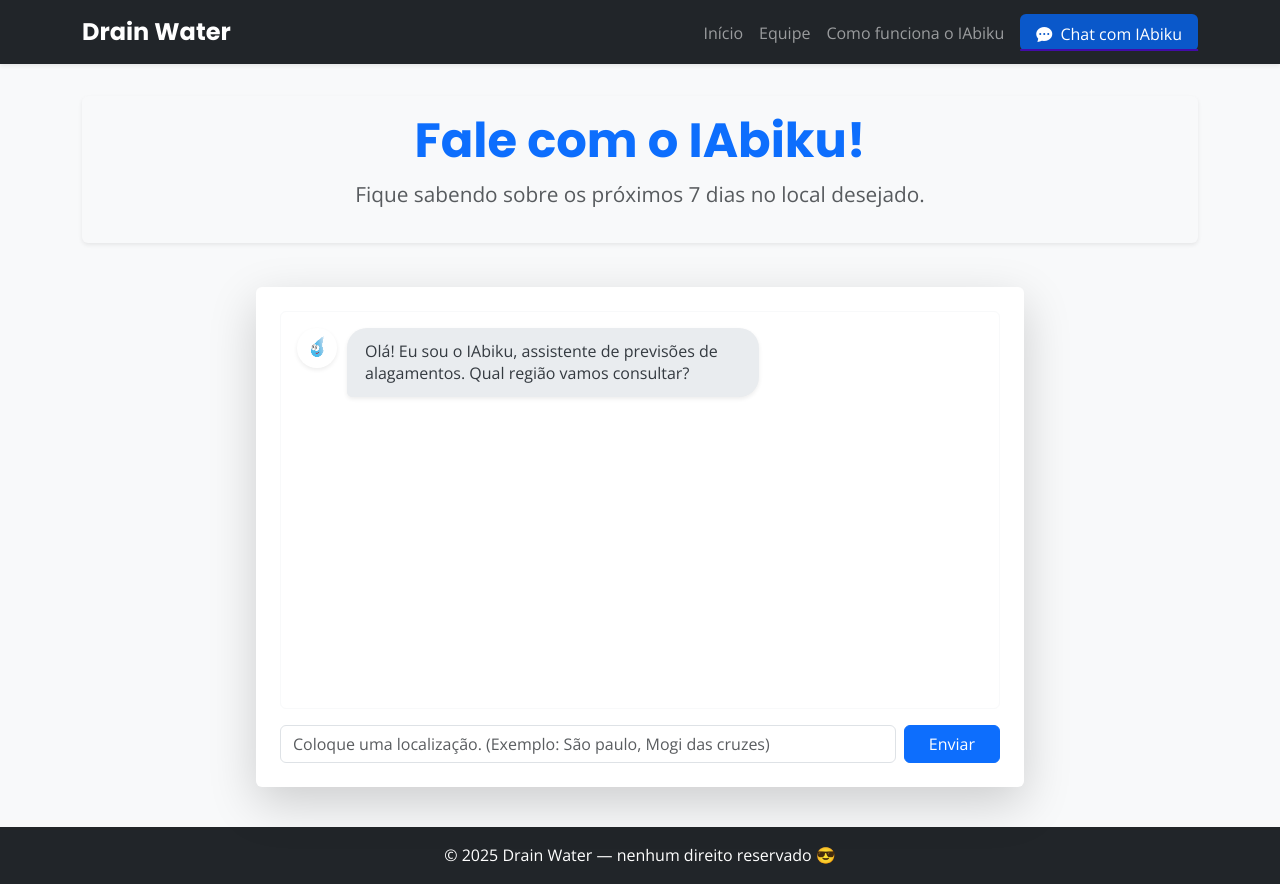
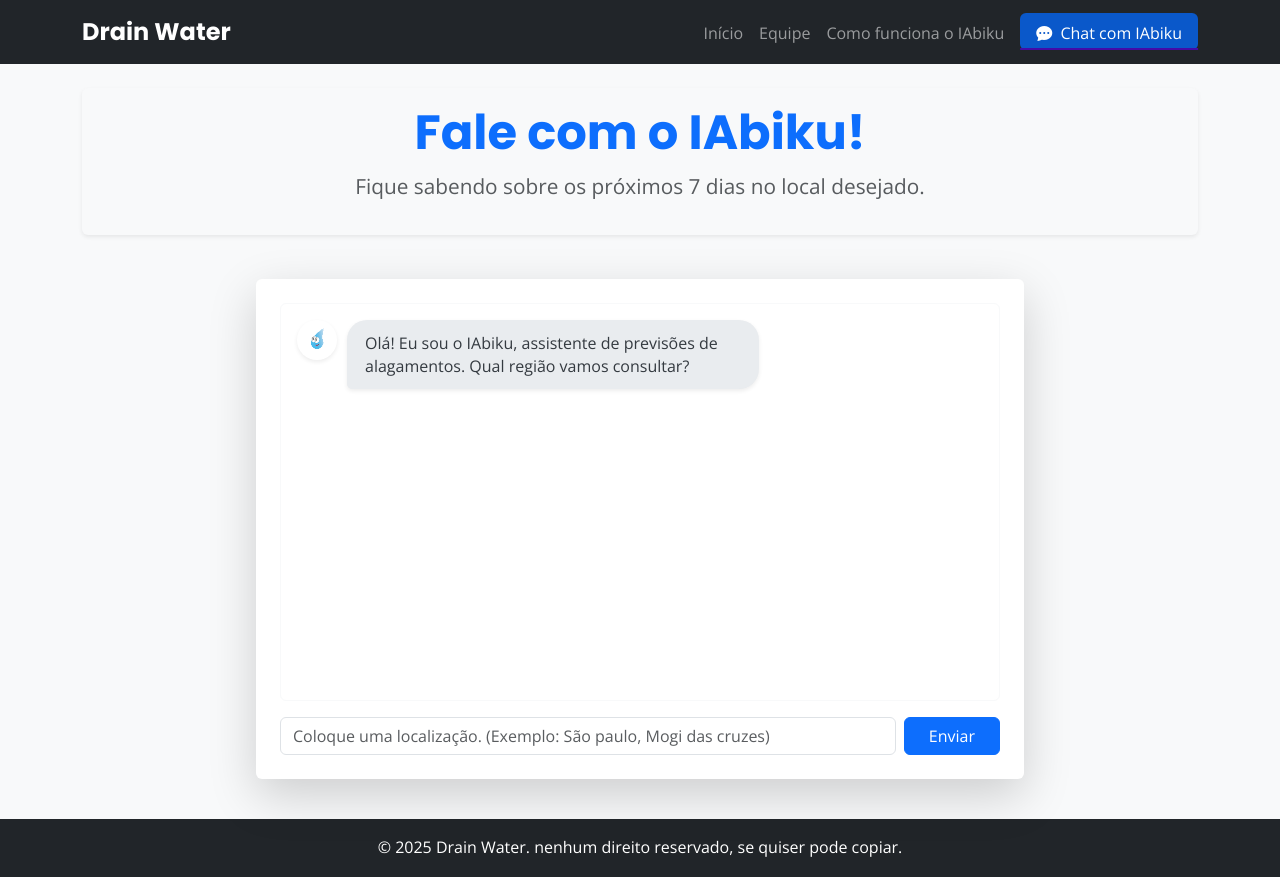
Before and after one commit to Calango123/IAbiku, a Flask app: page /chat in a window 1280 px wide. Run offline with Flask 3, Linux system fonts and the light colour scheme.

Commit message:
Update base.html

```diff
--- a/templates/base.html
+++ b/templates/base.html
@@ -4,39 +4,34 @@
     <meta charset="UTF-8">
     <meta name="viewport" content="width=device-width, initial-scale=1.0">
     <meta name="description" content="Hydra - Soluções inovadoras para prevenção de alagamentos e gerenciamento de riscos.">
-  <meta name="author" content="Hydra">
+    <meta name="author" content="Hydra, vamoo">
 
     <title>{{ site_name if site_name else 'Hydra' }} - {% block title %}{% endblock %}</title>
 
-  <!-- Bootstrap -->
-  <link href="https://cdn.jsdelivr.net/npm/bootstrap@5.3.3/dist/css/bootstrap.min.css" rel="stylesheet">
+    <link href="https://cdn.jsdelivr.net/npm/bootstrap@5.3.3/dist/css/bootstrap.min.css" rel="stylesheet" integrity="sha384-QWTKZyjpPEjISv5WaRU9OFeRpok6YctnYmDr5pNlyT2bRjXh0JMhjY6hW+ALEwIH" crossorigin="anonymous">
 
-  <!-- Google Fonts -->
     <link rel="preconnect" href="https://fonts.googleapis.com">
     <link rel="preconnect" href="https://fonts.gstatic.com" crossorigin>
     <link href="https://fonts.googleapis.com/css2?family=Open+Sans:wght@300;400;600;700&family=Poppins:wght@400;500;600;700&display=swap" rel="stylesheet">
 
-  <!-- Bootstrap Icons -->
     <link rel="stylesheet" href="https://cdn.jsdelivr.net/npm/bootstrap-icons@1.11.3/font/bootstrap-icons.min.css">
 
-  <!-- CSS custom -->
     <link rel="stylesheet" href="{{ url_for('static', filename='css/style.css') }}">
+
     {% block head_extra %}{% endblock %}
 </head>
 <body class="d-flex flex-column min-vh-100">
-  <!-- NAVBAR -->
     <header>
-    <nav class="navbar navbar-expand-lg navbar-dark bg-dark fixed-top shadow-sm" id="main-navbar">
+        <nav class="navbar navbar-expand-lg navbar-dark bg-dark" id="main-navbar">
             <div class="container">
-        <a class="navbar-brand fs-4 fw-bold gradient-text" href="/">
+                <a class="navbar-brand fs-4 fw-bold" href="/">
                     {{ site_name if site_name else 'Hydra' }}
                 </a>
-        <button class="navbar-toggler" type="button" data-bs-toggle="collapse" data-bs-target="#navbarNav"
-          aria-controls="navbarNav" aria-expanded="false" aria-label="Toggle navigation">
+                <button class="navbar-toggler" type="button" data-bs-toggle="collapse" data-bs-target="#navbarNav" aria-controls="navbarNav" aria-expanded="false" aria-label="Toggle navigation">
                     <span class="navbar-toggler-icon"></span>
                 </button>
                 <div class="collapse navbar-collapse" id="navbarNav">
-          <ul class="navbar-nav ms-auto align-items-lg-center">
+                    <ul class="navbar-nav ms-auto">
                         <li class="nav-item">
                             <a class="nav-link {% if title=='Início' %}active{% endif %}" href="/">Início</a>
                         </li>
@@ -57,37 +52,19 @@
         </nav>
     </header>
 
-  <!-- CONTEÚDO -->
-  <main class="flex-grow-1 pt-5 mt-4">
+    <main class="flex-grow-1">
         <div class="container mt-4">
             {% block content %}{% endblock %}
         </div>
     </main>
 
-  <!-- FOOTER -->
     <footer class="bg-dark text-white text-center py-3 mt-auto">
         <div class="container">
-      <p class="mb-0">&copy; {{ current_year if current_year else '202X' }} {{ site_name if site_name else 'Hydra' }} —
-        nenhum direito reservado 😎</p>
+            <p class="mb-0">&copy; {{ current_year if current_year else '202X' }} {{ site_name if site_name else 'Hydra' }}. nenhum direito reservado, se quiser pode copiar.</p>
         </div>
     </footer>
 
-  <!-- Scripts -->
-  <script src="https://cdn.jsdelivr.net/npm/bootstrap@5.3.3/dist/js/bootstrap.bundle.min.js"></script>
-
-  <!-- JS custom -->
-  <script>
-    // Navbar muda ao rolar
-    window.addEventListener("scroll", function () {
-      const navbar = document.getElementById("main-navbar");
-      if (window.scrollY > 50) {
-        navbar.classList.add("scrolled");
-      } else {
-        navbar.classList.remove("scrolled");
-      }
-    });
-  </script>
-
+    <script src="https://cdn.jsdelivr.net/npm/bootstrap@5.3.3/dist/js/bootstrap.bundle.min.js" integrity="sha384-YvpcrYf0tY3lHB60NNkmXc5s9fDVZLESaAA55NDzOxhy9GkcIdslK1eN7N6jIeHz" crossorigin="anonymous"></script>
     {% block scripts_extra %}{% endblock %}
 </body>
 </html>
```
Lines whose indentation alone changed are shown as unchanged.
